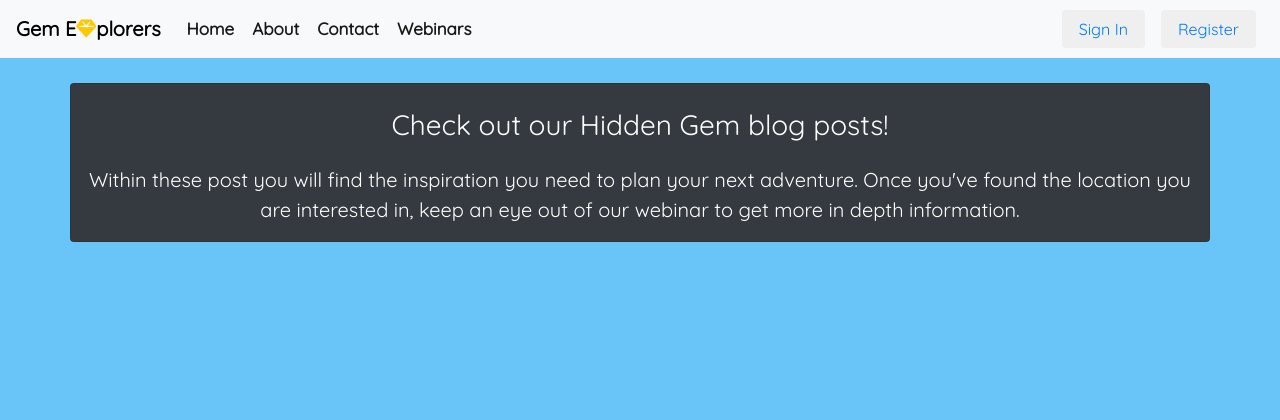
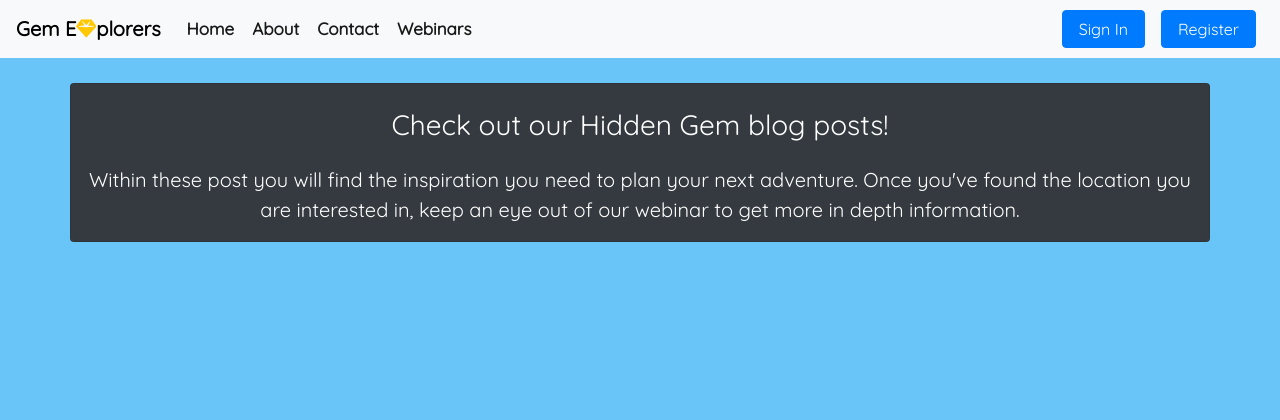
Before and after one commit to Antonyeaster/gem-explorers, a Django app: page / in a window 1280 px wide. Shown: the top 420 px of the page. Run offline with Django 3.2, Linux system fonts and the light colour scheme; data that the repository does not hold is empty; some libraries are stand-ins or nearby versions.

Commit message:
Add style to sign up and in buttons

```diff
--- a/static/css/style.css
+++ b/static/css/style.css
@@ -26,6 +26,11 @@ body {
 .navbar-nav .nav-link {
     font-weight: bold;
     margin-left: 2px;
+}
+
+.signup-in a {
+    text-decoration: none;
+    color: white;
 }
 
 /* Hero image and text */
--- a/templates/base.html
+++ b/templates/base.html
@@ -92,10 +92,10 @@
               Sign Out
             </button>
             {% else %}
-            <button type="button" class="btn btn px-3 me-2 mr-2 ml-2">
+            <button type="button" class="btn btn-primary px-3 me-2 mr-2 ml-2 signup-in">
               <a href="{% url 'account_login' %}">Sign In</a>
             </button>
-            <button type="button" class="btn btn px-3 me-2 mr-2 ml-2">
+            <button type="button" class="btn btn-primary px-3 me-2 mr-2 ml-2 signup-in">
               <a href="{% url 'account_signup' %}">Register</a>
             </button>
             {% endif %} {% if user.is_superuser %}
```
